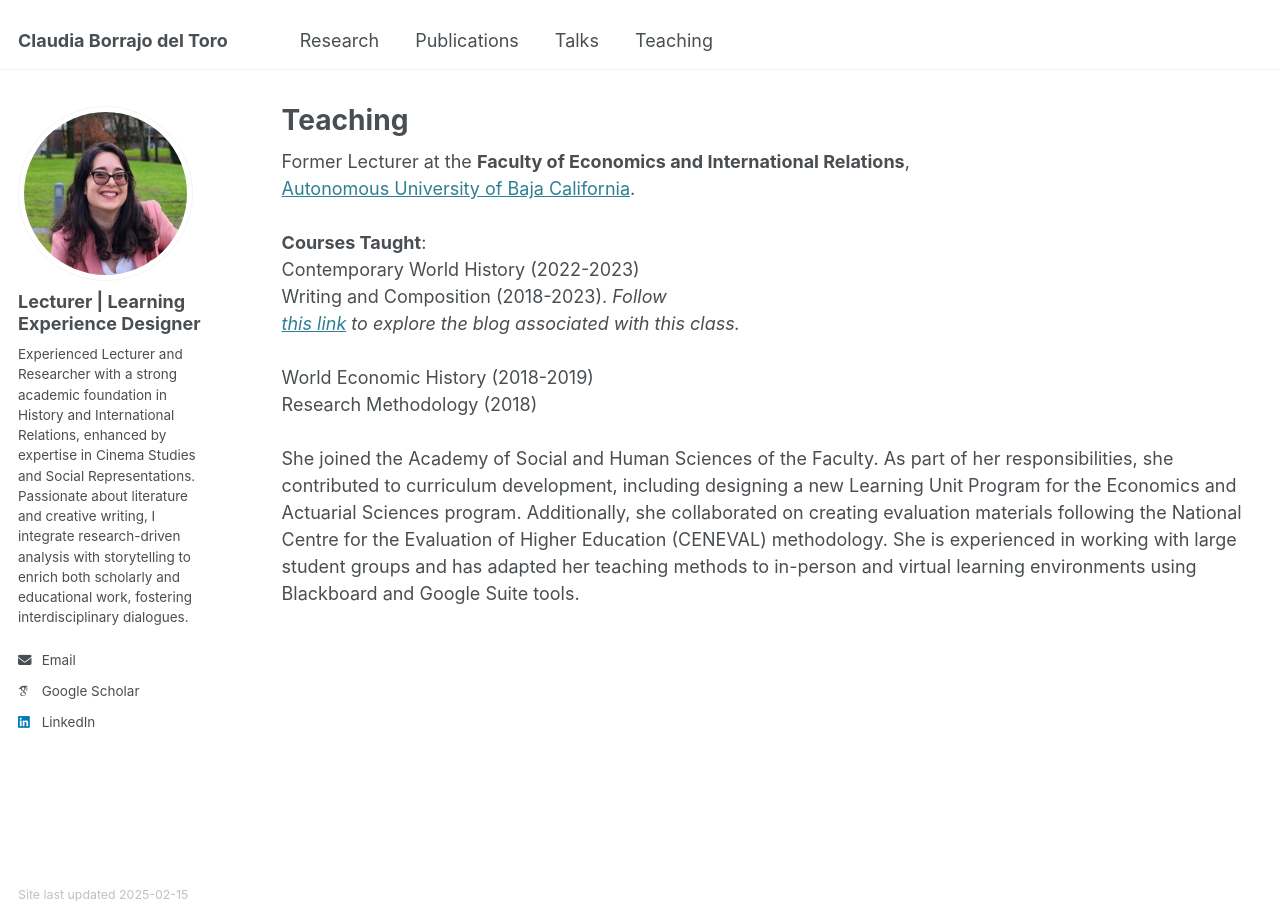
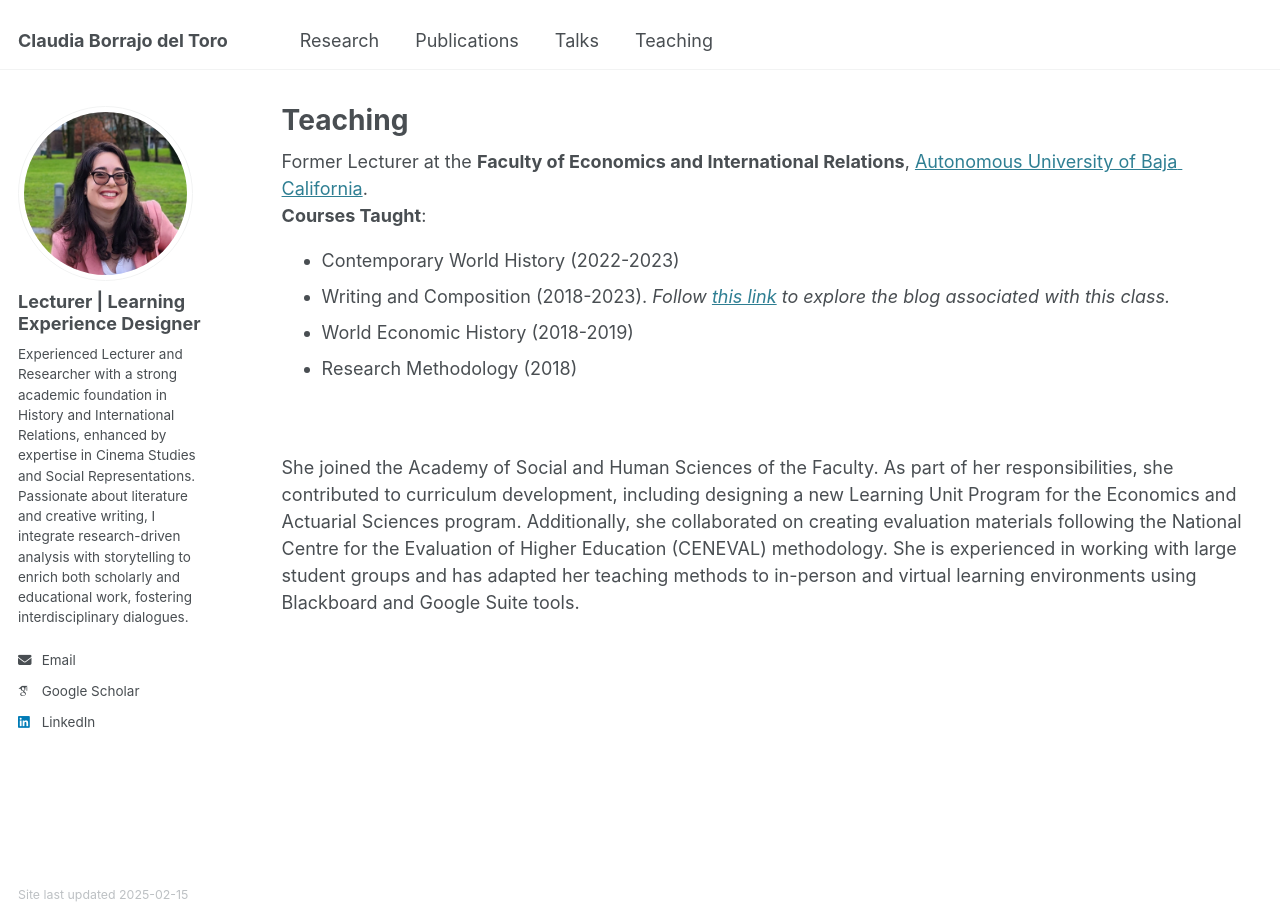
Before and after one commit to claudiabt/claudiabt.github.io, a Jekyll site: the page built from _pages/teaching.html, in a window 1280 px wide and 923 px high. Built offline with Jekyll 4.4.1, drawn with Linux system fonts in a browser that asks for light colours; some web fonts are replaced.

Commit message:
Update teaching.html

```diff
--- a/_pages/teaching.html
+++ b/_pages/teaching.html
@@ -6,17 +6,16 @@ author_profile: true
 ---
 
 {% include base_path %}
-Former Lecturer at the <strong>Faculty of Economics and International Relations</strong>, <div class="wordwrap"><a href="https://www.uabc.mx/">Autonomous University of Baja California</a>.</div>
+Former Lecturer at the <strong>Faculty of Economics and International Relations</strong>, <span class="wordwrap"><a href="https://www.uabc.mx">Autonomous University of Baja California</a>.</span>
 <br>
 <strong>Courses Taught</strong>:
 <br>
-Contemporary World History (2022-2023)
-<br>
-Writing and Composition (2018-2023). <i>Follow <div class="wordwrap"><a href="https://tijuanacuenta.blogspot.com/">this link</a> to explore the blog associated with this class.</div></i>
-<br>
-World Economic History (2018-2019)
-<br>
-Research Methodology (2018)
+<ul>
+<li>Contemporary World History (2022-2023)</li>
+<li>Writing and Composition (2018-2023). <i>Follow <span class="wordwrap"><a href="https://tijuanacuenta.blogspot.com/">this link</a> to explore the blog associated with this class.</span></i></li>
+<li>World Economic History (2018-2019)</li>
+<li>Research Methodology (2018)</li>
+</ul>
 <br>
 <br>
 She joined the Academy of Social and Human Sciences of the Faculty. As part of her responsibilities, she contributed to curriculum development, including designing a new Learning Unit Program for the Economics and Actuarial Sciences program. Additionally, she collaborated on creating evaluation materials following the National Centre for the Evaluation of Higher Education (CENEVAL) methodology. She is experienced in working with large student groups and has adapted her teaching methods to in-person and virtual learning environments using Blackboard and Google Suite tools.
```
